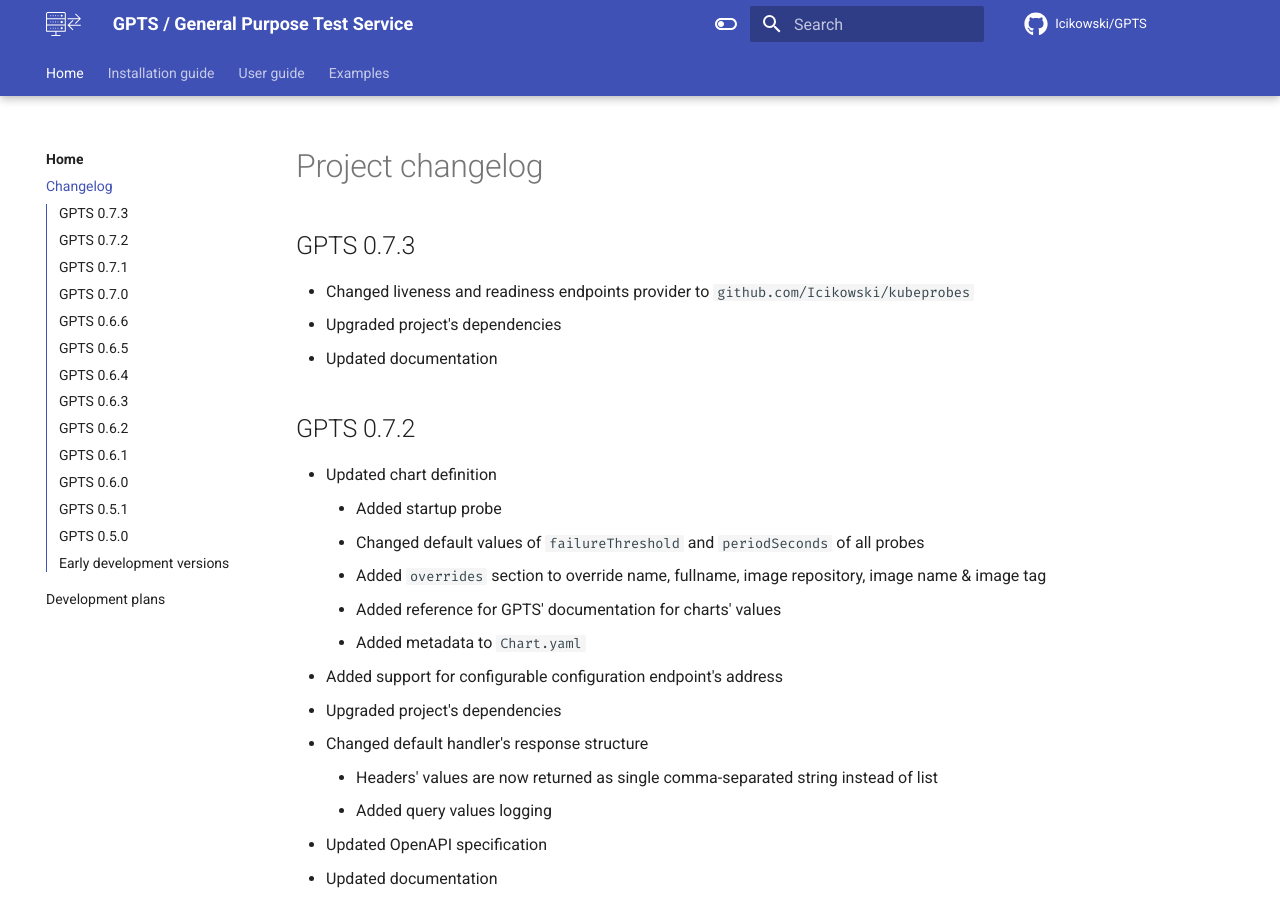
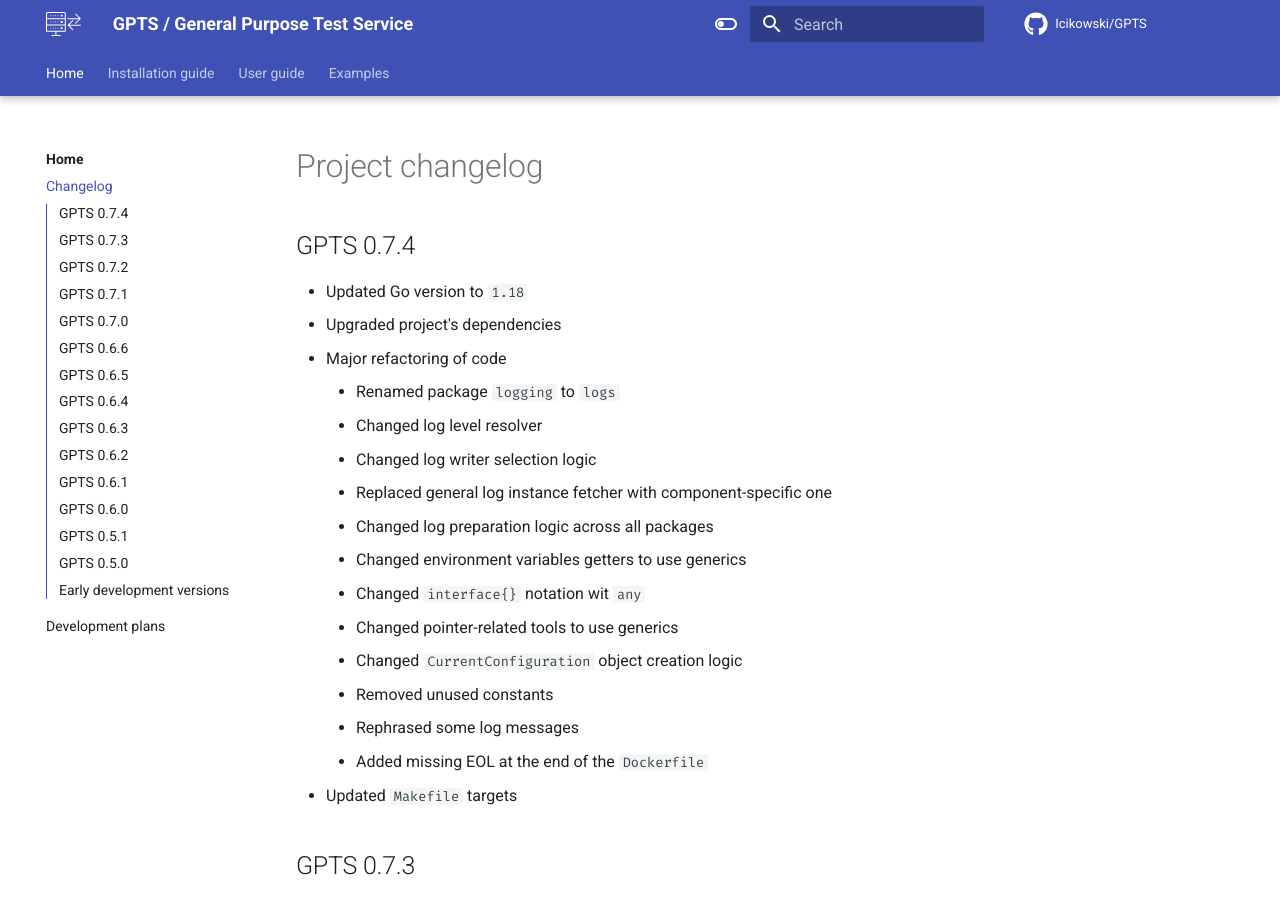
Before and after one commit to Icikowski/GPTS, an MkDocs documentation site: the page built from docs/changelog.md, in a window 1280 px wide and 900 px high. Built offline with MkDocs 1.6.1 and Material for MkDocs 9.7.7, drawn with Linux system fonts in a browser that asks for light colours; comment, search, counter and statistics services are not loaded.

Commit message:
Update docs for GPTS 0.7.4

```diff
--- a/docs/changelog.md
+++ b/docs/changelog.md
@@ -3,6 +3,25 @@ title: Changelog
 ---
 
 # Project changelog
+
+## GPTS 0.7.4
+
+- Updated Go version to `1.18`
+- Upgraded project's dependencies
+- Major refactoring of code
+    - Renamed package `logging` to `logs`
+    - Changed log level resolver
+    - Changed log writer selection logic
+    - Replaced general log instance fetcher with component-specific one
+    - Changed log preparation logic across all packages
+    - Changed environment variables getters to use generics
+    - Changed `interface{}` notation wit `any`
+    - Changed pointer-related tools to use generics
+    - Changed `CurrentConfiguration` object creation logic
+    - Removed unused constants
+    - Rephrased some log messages
+    - Added missing EOL at the end of the `Dockerfile`
+- Updated `Makefile` targets
 
 ## GPTS 0.7.3
 
```
